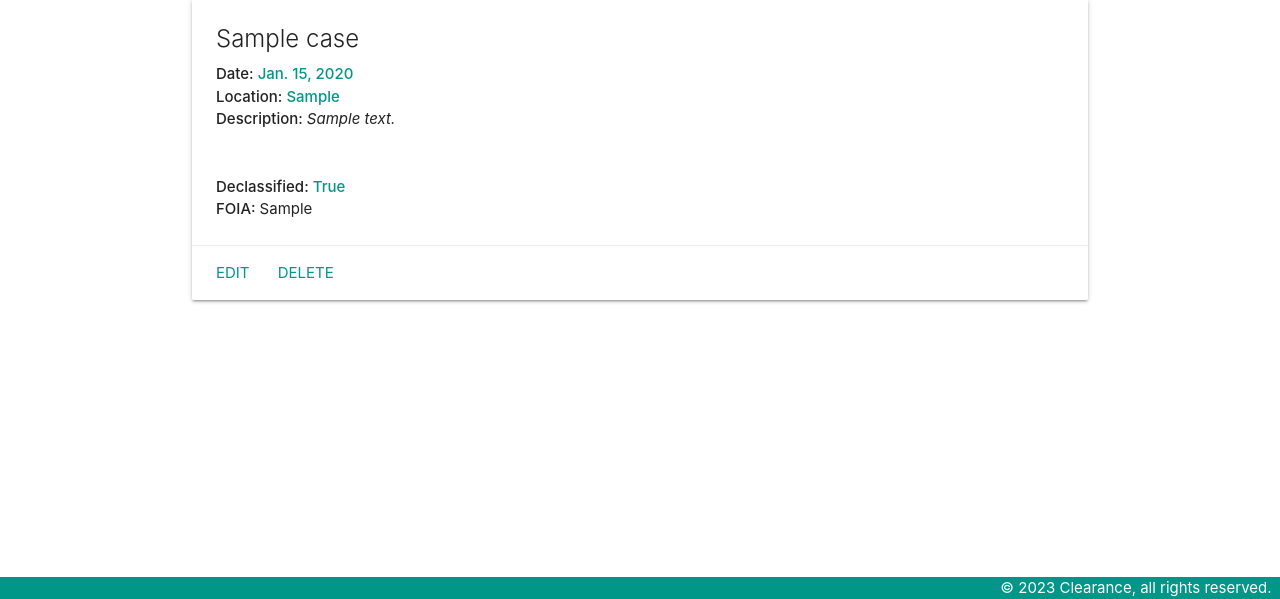
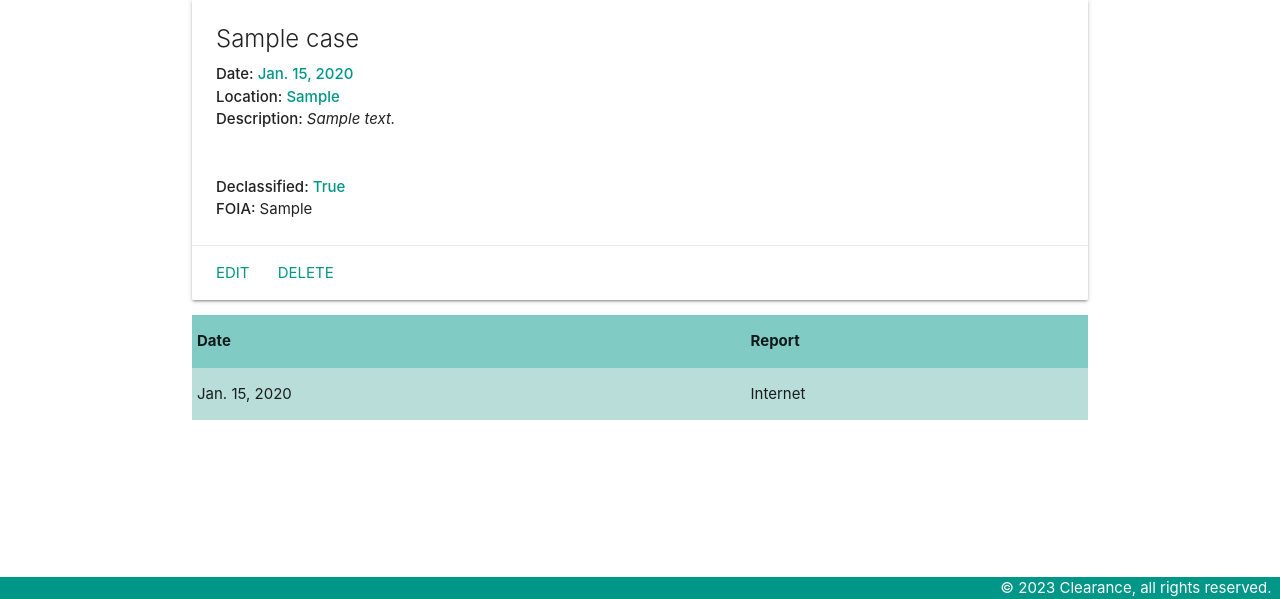
Before and after one commit to cherch173/clearance, a Django app: page /cases/1/ in a window 1280 px wide. Shown: the part 201-800 px from the top of the page. Run offline with Django 4.2, Linux system fonts and the light colour scheme; tables that the repository leaves empty hold one stand-in row (values such as "Sample post").

Commit message:
UI added for Reporting on detail

```diff
--- a/clearance/main_app/models.py
+++ b/clearance/main_app/models.py
@@ -25,7 +25,7 @@ class Case(models.Model):
         return reverse('detail', kwargs={'case_id': self.id})
 
 class Reporting(models.Model):
-    date = models.DateField()
+    date = models.DateField('Date Published')
     report = models.CharField(
         max_length=1,
         choices=REPORTS,
--- a/clearance/main_app/templates/cases/detail.html
+++ b/clearance/main_app/templates/cases/detail.html
@@ -52,4 +52,25 @@
     <a href="{% url 'cases_delete' case.id %}" class="teal-text">Delete</a>
   </div>
 </div>
+<!-- Reporting UI -->
+<div class="col s6">
+  <table class="lighten-3 teal striped">
+    <thead>
+      <tr>
+        <th>Date</th>
+        <th>Report</th>
+      </tr>
+    </thead>
+    <tbody>
+      {% for reporting in case.reporting_set.all %}
+      <tr>
+        <td>{{reporting.date}}</td>
+        <td>{{reporting.get_report_display}}</td>
+      </tr>
+      {% endfor %}
+    </tbody>
+  </table>
+</div>
+
+
 {% endblock %}
```
